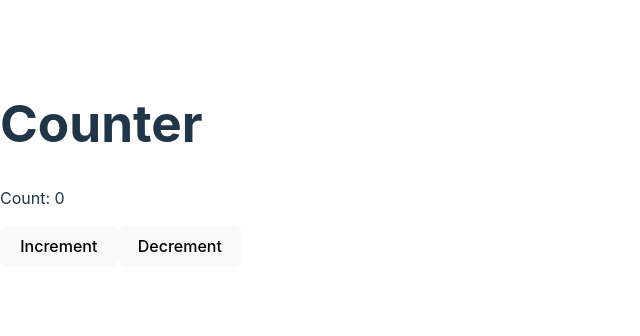
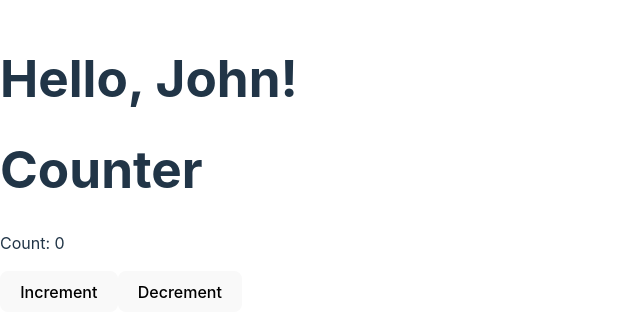
Before and after one commit to theamik69/reactjs_eduwork, a React (Vite) app: page / in a window 1280 px wide. Shown: the part 236-572 px from the top of the page, without its empty margins (0-640 px from the left). Built offline with nearby package versions, Linux system fonts and the light colour scheme.

Commit message:
update index.jsx

```diff
--- a/src/Tugas/index.jsx
+++ b/src/Tugas/index.jsx
@@ -1,10 +1,11 @@
 import React from "react";
 import ClassComponent from "./Komponen/ClassComponent";
-
+import FungtionalComponent from "./Komponen/FungtionalComponent";
 export default class Komponen extends React.Component {
   render() {
     return (
       <div>
+        <FungtionalComponent name="John" />
         <ClassComponent />
       </div>
     );
```
Lines whose indentation alone changed are shown as unchanged.
